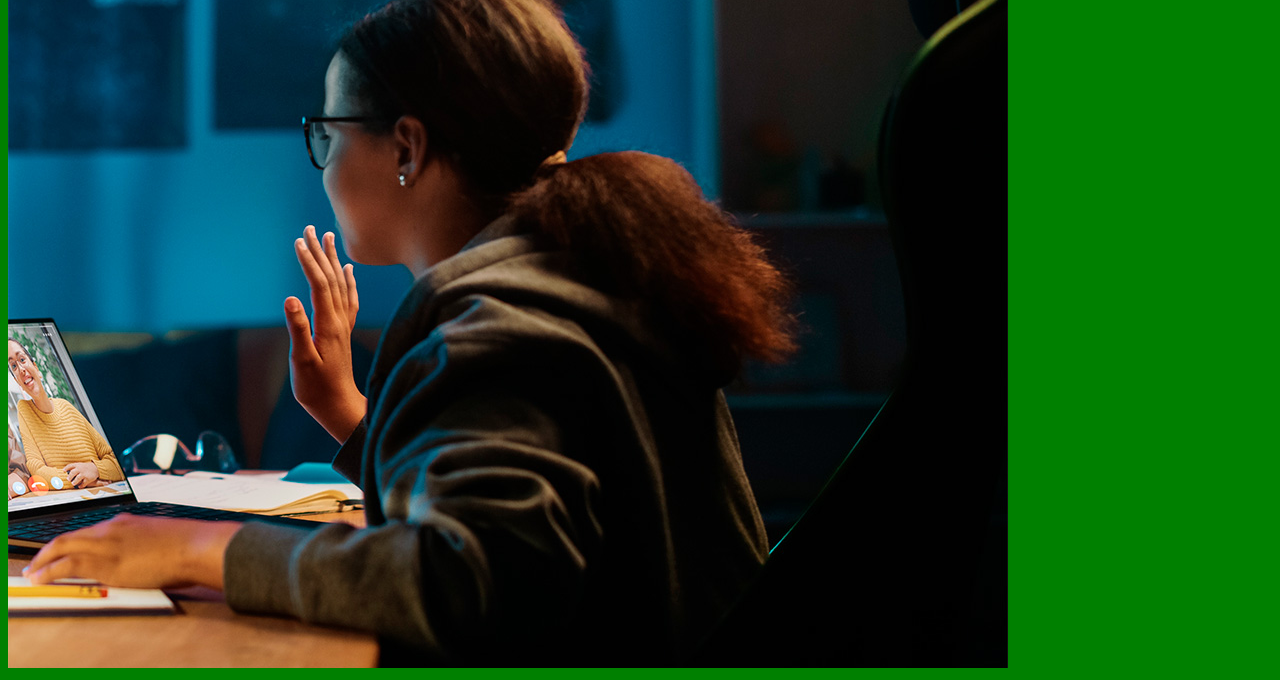
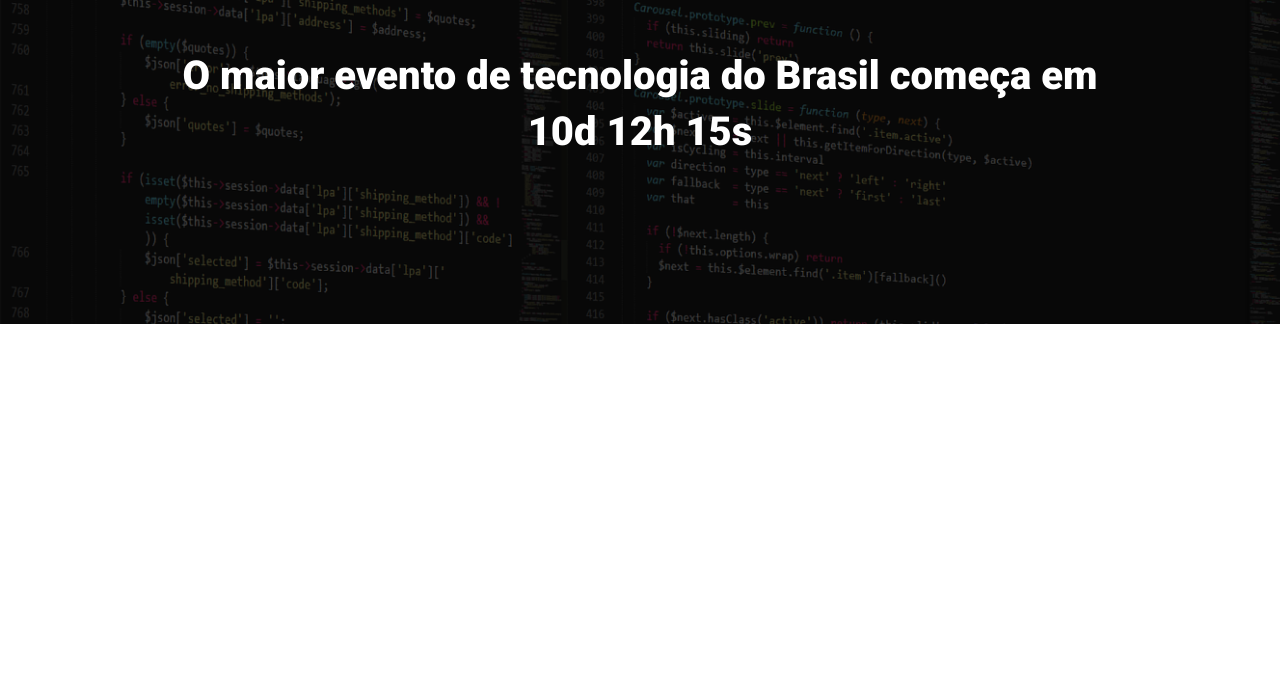
Before and after one commit to dlmrdann/ebac_talks, a website built with Parcel: page src/index.html in a window 1280 px wide. Shown: the part 160-840 px from the top of the page. After the commit the page ends 800 px from the top, so only its background shows below. Built offline with nearby package versions, Linux system fonts and the light colour scheme.

Commit message:
criando o hero

```diff
--- a/src/index.html
+++ b/src/index.html
@@ -1,14 +1,27 @@
 <!DOCTYPE html>
-<html lang="en">
+<html lang="pt-BR">
 <head>
     <meta charset="UTF-8">
     <meta name="viewport" content="width=device-width, initial-scale=1.0">
-    <title>Document</title>
+    <title>Ebac Tech Talks</title>
+
+    <link rel="preconnect" href="https://fonts.googleapis.com">
+    <link rel="preconnect" href="https://fonts.gstatic.com" crossorigin>
+    <link href="https://fonts.googleapis.com/css2?family=Lobster&family=Roboto:ital,wght@0,100;0,300;0,400;0,500;0,700;0,900;1,100;1,300;1,400;1,500;1,700;1,900&display=swap" rel="stylesheet">
+
     <link rel="stylesheet" href="styles/main.scss">
 </head>
 <body>
-    <h1>Olá</h1>
-    <img src="./images/backend.png" alt="">
+    <header class="hero">
+        <div class="container">
+            <img class="hero__logo" src="./images/ebac_logo.svg" alt="EBAC">
+            <p class="hero__text">
+                O maior evento de tecnologia do Brasil começa em 10d 12h 15s
+            </p>
+        </div>
+    </header>
+
+
     <script src="scripts/main.js"></script>
 </body>
 </html>
--- /dev/null
+++ b/src/styles/hero.scss
@@ -0,0 +1,53 @@
+.hero {
+    padding-top: 64px;
+    padding-bottom: 100px;
+    background-image: url(../images/fundo.png);
+    background-repeat: no-repeat;
+    background-size: cover;
+    position: relative;
+
+    .container {
+        position: relative;
+    }
+
+    &::before {
+        position: absolute;
+        top: 0;
+        left: 0;
+        width: 100%;
+        height: 100%;
+        background-color: #000;
+        content: '';
+        opacity: .7;
+    }
+
+    &__text {
+        margin-top: 64px;
+        margin-bottom: 64px;
+        font-size: 40px;
+        line-height: 56px;
+        color: #fff;
+        font-weight: 800;
+        text-align: center;
+    }
+
+    &__logo {
+        margin: 0 auto;
+        height: 80px;
+        display: block;
+    }
+
+    @media (max-width: 640px) {
+        padding: 40px 0;
+
+        &__logo {
+            height: 40px;
+        }
+
+        &__text {
+            font-size: 22px;
+            line-height: 24px;
+            margin: 24px 0;
+        }
+    }
+}
--- a/src/styles/main.scss
+++ b/src/styles/main.scss
@@ -1,3 +1,23 @@
-body {
-    background-color: green;
+@use 'hero';
+
+* {
+    margin: 0;
+    padding: 0;
+    box-sizing: border-box;
+    font-family: Roboto, sans-serif;
+    color: #fff;
 }
+
+.container {
+    max-width: 960px;
+    width: 100%;
+    margin: 0 auto;
+
+    @media (max-width: 640px) {
+        max-width: 80%;
+    }
+
+    @media (max-width: 640px) {
+        max-width: 90%;
+    }
+}
```
